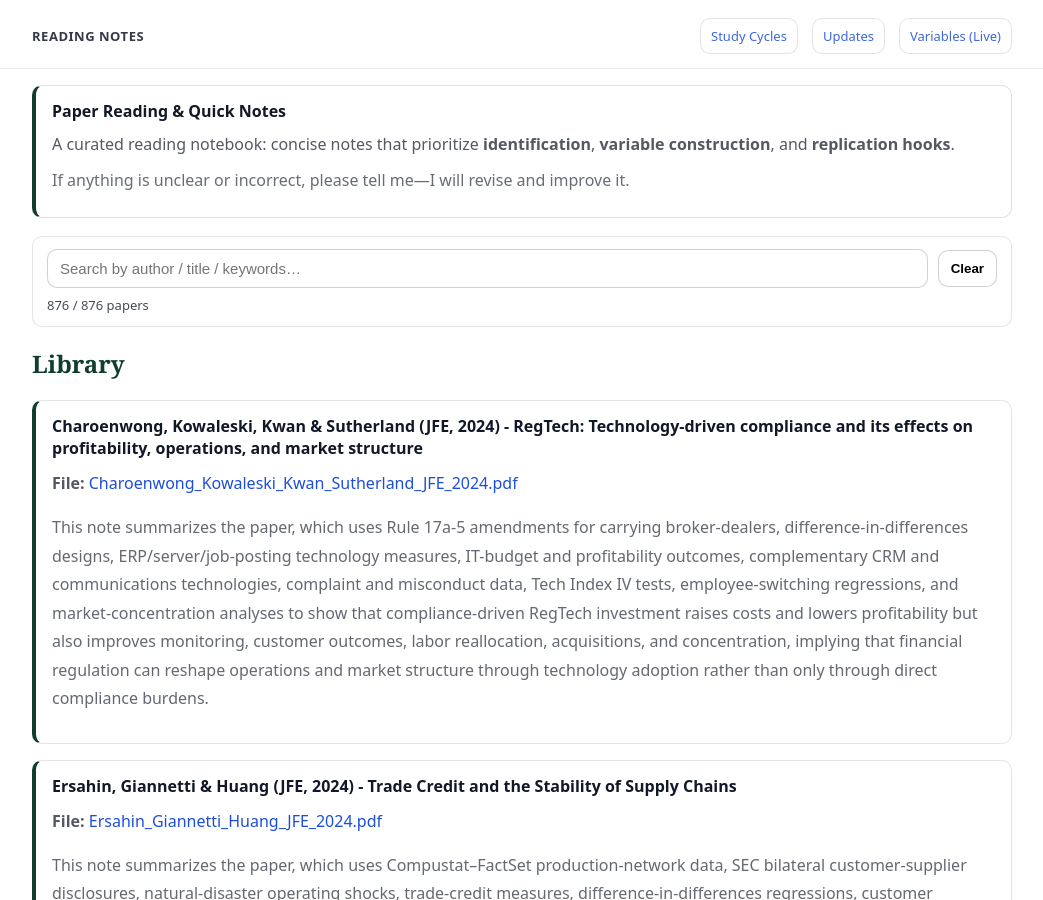
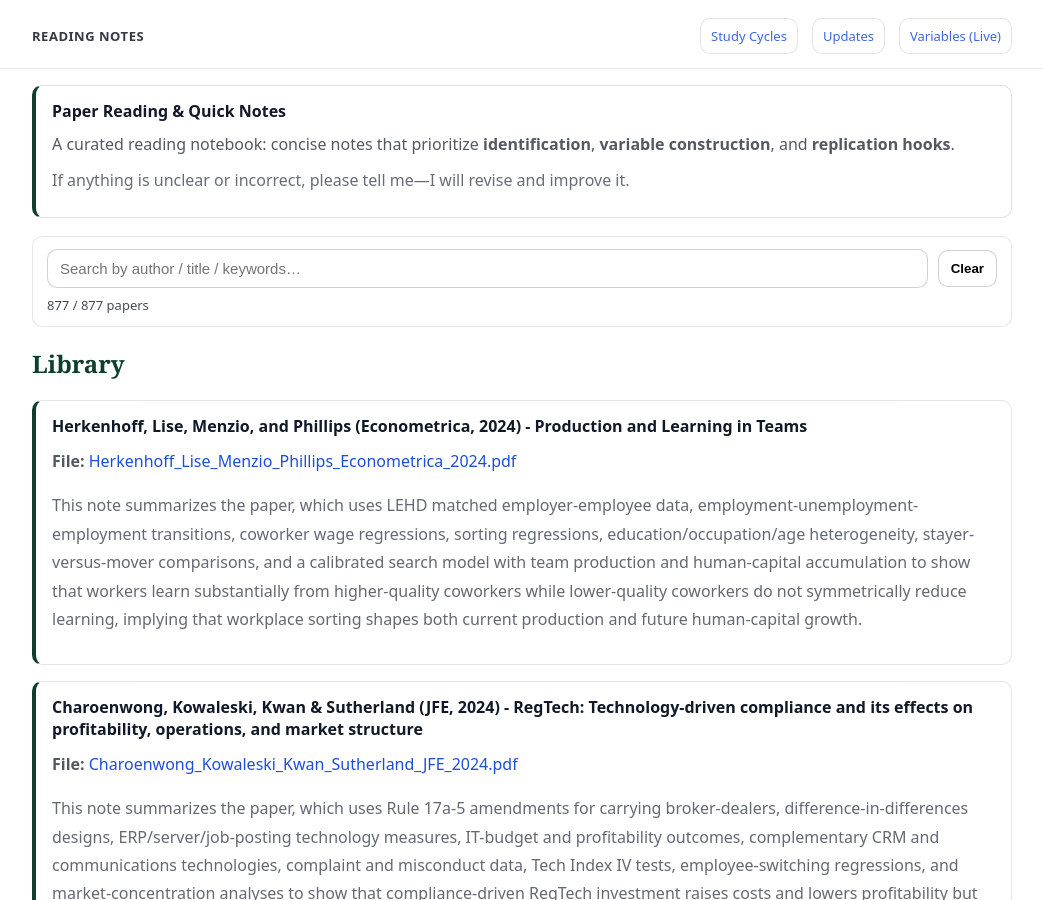
Before and after one commit to yaxinzn/study-archive, a Jekyll site: the page built from reading/index.md, in a window 1280 px wide and 900 px high. Shown: the whole window, without its empty margins (118-1161 px from the left). Built offline with Jekyll 4.4.1, drawn with Linux system fonts in a browser that asks for light colours.

Commit message:
Reading: add/update Herkenhoff_Lise_Menzio_Phillips_Econometrica_2024.pdf

```diff
--- a/_data/reading.yml
+++ b/_data/reading.yml
@@ -1,3 +1,7 @@
+- title: "Herkenhoff, Lise, Menzio, and Phillips (Econometrica, 2024) - Production and Learning in Teams"
+  file: "Herkenhoff_Lise_Menzio_Phillips_Econometrica_2024.pdf"
+  desc: "This note summarizes the paper, which uses LEHD matched employer-employee data, employment-unemployment-employment transitions, coworker wage regressions, sorting regressions, education/occupation/age heterogeneity, stayer-versus-mover comparisons, and a calibrated search model with team production and human-capital accumulation to show that workers learn substantially from higher-quality coworkers while lower-quality coworkers do not symmetrically reduce learning, implying that workplace sorting shapes both current production and future human-capital growth."
+
 - title: "Charoenwong, Kowaleski, Kwan & Sutherland (JFE, 2024) - RegTech: Technology-driven compliance and its effects on profitability, operations, and market structure"
   file: "Charoenwong_Kowaleski_Kwan_Sutherland_JFE_2024.pdf"
   desc: "This note summarizes the paper, which uses Rule 17a-5 amendments for carrying broker-dealers, difference-in-differences designs, ERP/server/job-posting technology measures, IT-budget and profitability outcomes, complementary CRM and communications technologies, complaint and misconduct data, Tech Index IV tests, employee-switching regressions, and market-concentration analyses to show that compliance-driven RegTech investment raises costs and lowers profitability but also improves monitoring, customer outcomes, labor reallocation, acquisitions, and concentration, implying that financial regulation can reshape operations and market structure through technology adoption rather than only through direct compliance burdens."
```
Also changed, not shown: 1 other file.
